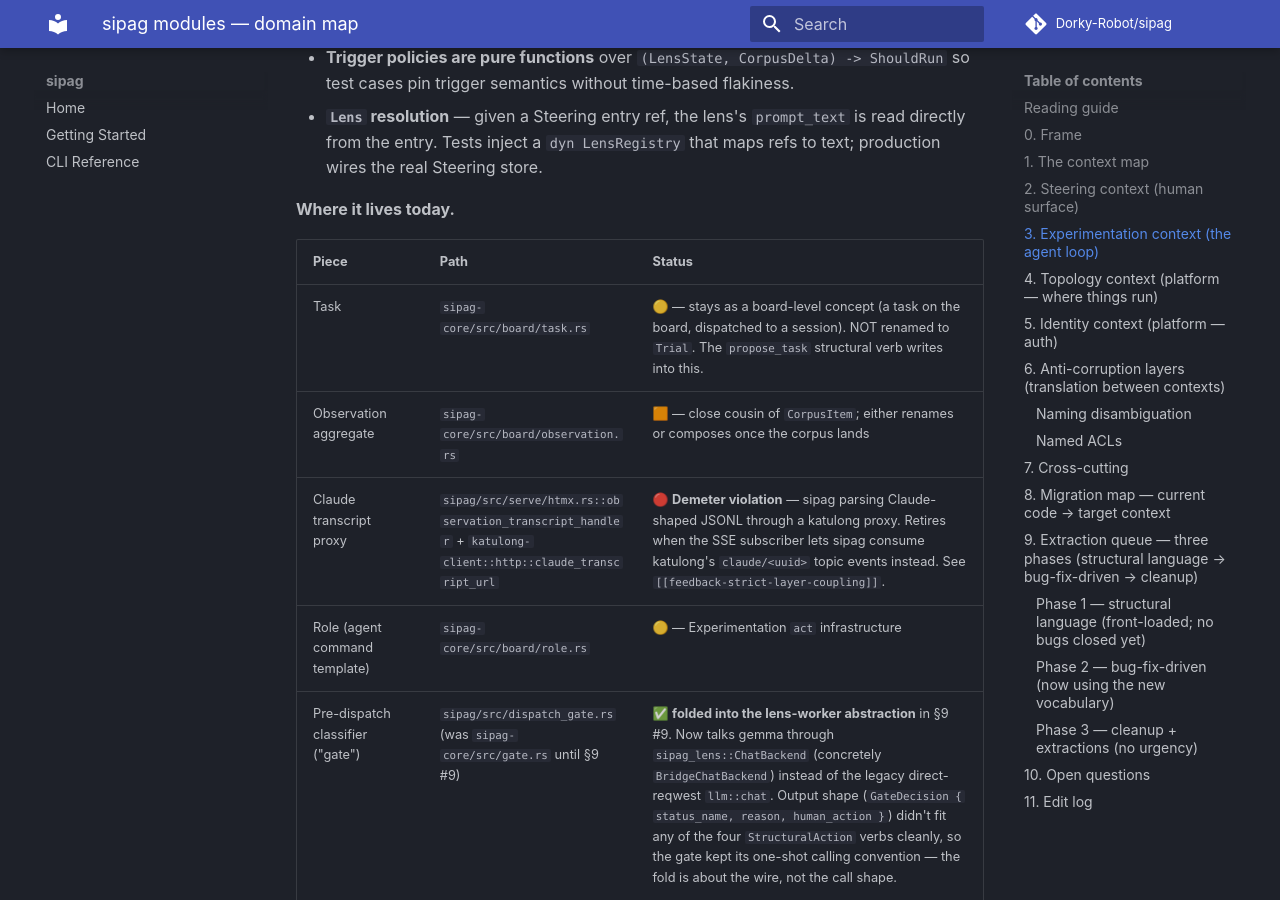
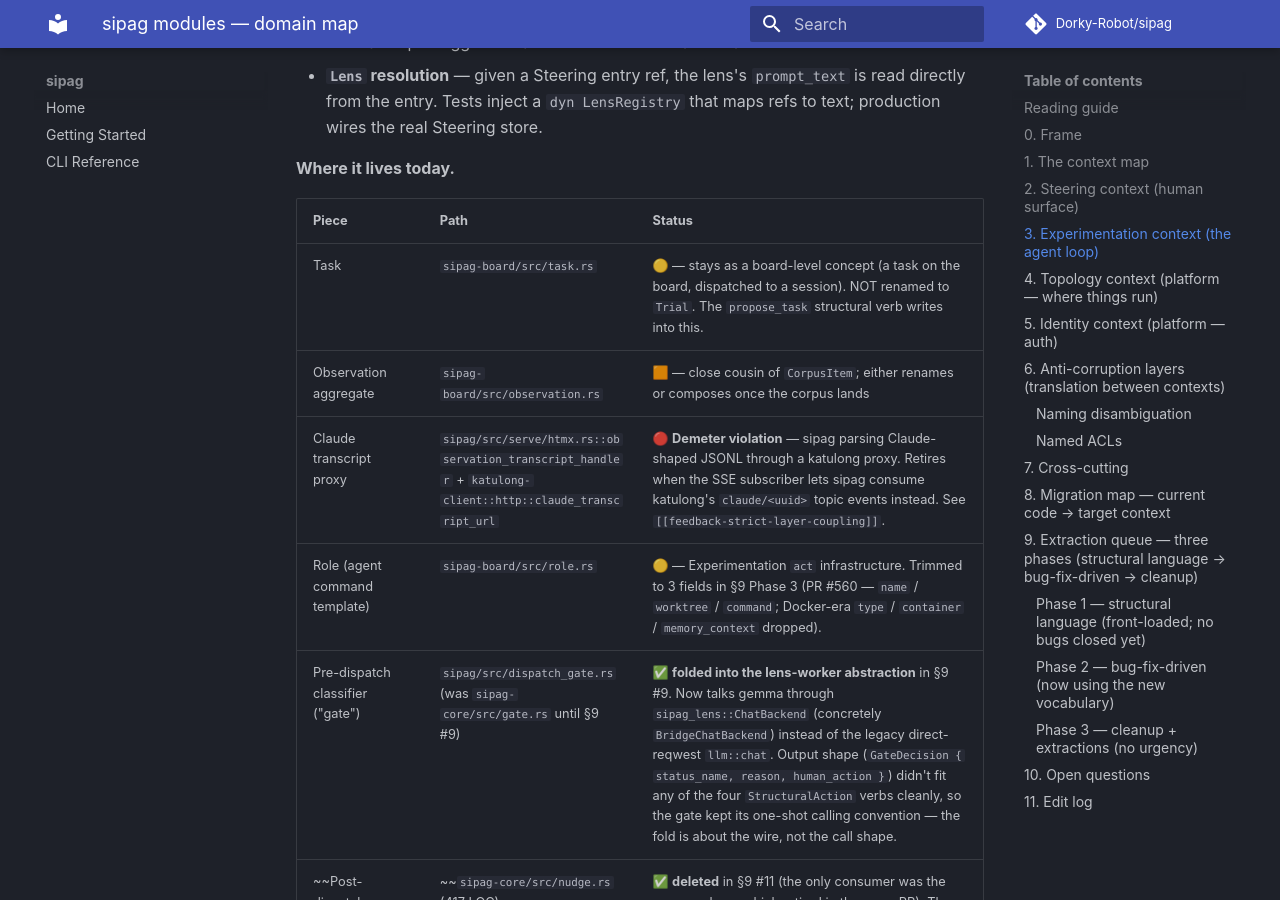
Before and after one commit to Dorky-Robot/sipag, an MkDocs documentation site: the page built from docs/modules.md, in a window 1280 px wide and 900 px high, scrolled down 9536 px. Built offline with MkDocs 1.6.1 and Material for MkDocs 9.7.7, drawn with Linux system fonts in a browser that asks for light colours; comment, search, counter and statistics services are not loaded; some of the changed text lies outside the part shown.

Commit message:
fix: address PR #561 round-1 stale-path findings
Low (correctness-reviewer): adjacent stale `sipag-core/src/board/*`
path refs the round-1 PR missed in its sweep. Same class of fix
the PR was sweeping for; addressing in-scope rather than deferring.

- docs/feature-matrix.md:45-48 — four §1 Steering rows pointed at
  `sipag-core/src/board/{objective,key_result,project}.rs`. All
  three files moved to `sipag-board/src/*` in PR #553. Updated.
- docs/modules.md:90-92 — Steering aggregate rows (Objective +
  KrRef, KeyResult + KrStance, Project + Status + Standing) had
  the same stale paths. Updated.
- docs/modules.md:199-202 — Experimentation what-lives-where rows
  for Task, Observation aggregate, Role — same stale paths.
  Updated. Role row also gained a one-line note pointing at the
  PR #560 field trim (3 fields today: name / worktree / command).
- CLAUDE.md:211 — "What changes most" bullet pointed at
  `sipag-core/src/board/`. Updated to `sipag-board/src/` with PR
  #553 reference. The `llm.rs` bullet also got a refresh — instead
  of "will export LlmClient trait per Phase 2 #8", now describes
  the actual migration path (callers move to `sipag_lens::ChatBackend`,
  which is what shipped).

Deferred (intentionally not in this PR's scope):
- docs/modules.md §8 migration map rows (lines 321-325) reference
  `sipag-core/src/board/*` in past-tense narrative describing the
  intended migration. The map is historical; the migration itself
  landed and is covered elsewhere.
- docs/extraction-plan.md per-crate recipe + dated edit-log entries
  reference the old paths in past-tense narrative.
- docs/dispatch.md file index reference is gated by the doc's
  existing snapshot-stale header.

Validation: doc-only edits across files with no code paths; make
dev impact is zero.

```diff
--- a/docs/modules.md
+++ b/docs/modules.md
@@ -87,9 +87,9 @@
 
 | Piece | Path | Status |
 |---|---|---|
-| Objective + KrRef | `sipag-core/src/board/objective.rs` | 🟡 |
-| KeyResult + KrStance | `sipag-core/src/board/key_result.rs` | 🟡 |
-| Project + Status + ProjectKind::Standing | `sipag-core/src/board/project.rs` | 🟧 — mixes Steering (Standing) with Experimentation (Status column metadata, Role) |
+| Objective + KrRef | `sipag-board/src/objective.rs` | 🟡 |
+| KeyResult + KrStance | `sipag-board/src/key_result.rs` | 🟡 |
+| Project + Status + ProjectKind::Standing | `sipag-board/src/project.rs` | 🟧 — mixes Steering (Standing) with Experimentation (Status column metadata, Role) |
 | Idea | ❌ not modeled as a type | per VISION, "Idea box" exists — needs first-class aggregate |
 | Agent API surface (read KRs, push stance) | ❌ not implemented | **planned per VISION**; published-language layer for agents |
 | Human web UI | `sipag/src/serve/board.rs` (602), `serve/board_view.rs` (2276 🔴), parts of `serve/htmx.rs` | needs decomposition (§8) |
@@ -196,10 +196,10 @@
 
 | Piece | Path | Status |
 |---|---|---|
-| Task | `sipag-core/src/board/task.rs` | 🟡 — stays as a board-level concept (a task on the board, dispatched to a session). NOT renamed to `Trial`. The `propose_task` structural verb writes into this. |
-| Observation aggregate | `sipag-core/src/board/observation.rs` | 🟧 — close cousin of `CorpusItem`; either renames or composes once the corpus lands |
+| Task | `sipag-board/src/task.rs` | 🟡 — stays as a board-level concept (a task on the board, dispatched to a session). NOT renamed to `Trial`. The `propose_task` structural verb writes into this. |
+| Observation aggregate | `sipag-board/src/observation.rs` | 🟧 — close cousin of `CorpusItem`; either renames or composes once the corpus lands |
 | Claude transcript proxy | `sipag/src/serve/htmx.rs::observation_transcript_handler` + `katulong-client::http::claude_transcript_url` | 🔴 **Demeter violation** — sipag parsing Claude-shaped JSONL through a katulong proxy. Retires when the SSE subscriber lets sipag consume katulong's `claude/<uuid>` topic events instead. See `[[feedback-strict-layer-coupling]]`. |
-| Role (agent command template) | `sipag-core/src/board/role.rs` | 🟡 — Experimentation `act` infrastructure |
+| Role (agent command template) | `sipag-board/src/role.rs` | 🟡 — Experimentation `act` infrastructure. Trimmed to 3 fields in §9 Phase 3 (PR #560 — `name` / `worktree` / `command`; Docker-era `type` / `container` / `memory_context` dropped). |
 | Pre-dispatch classifier ("gate") | `sipag/src/dispatch_gate.rs` (was `sipag-core/src/gate.rs` until §9 #9) | ✅ **folded into the lens-worker abstraction** in §9 #9. Now talks gemma through `sipag_lens::ChatBackend` (concretely `BridgeChatBackend`) instead of the legacy direct-reqwest `llm::chat`. Output shape (`GateDecision { status_name, reason, human_action }`) didn't fit any of the four `StructuralAction` verbs cleanly, so the gate kept its one-shot calling convention — the fold is about the wire, not the call shape. |
 | ~~Post-dispatch observer~~ | ~~`sipag-core/src/nudge.rs` (417 LOC)~~ | ✅ **deleted** in §9 #11 (the only consumer was the recovery loop, which retired in the same PR). The "post-dispatch progress" lens lives in the lens-worker abstraction (Phase 1 #3) instead. |
 | Categorize loop | `sipag/src/serve/categorize.rs` (199 LOC) | 🟧 **early lens-worker prototype** — gemma reads board items + KRs, categorizes. Folds in as a worker with a "board-item categorization" lens. |
```
Also changed, not shown: CLAUDE.md (+2 -2 lines), docs/feature-matrix.md (+4 -4 lines).
